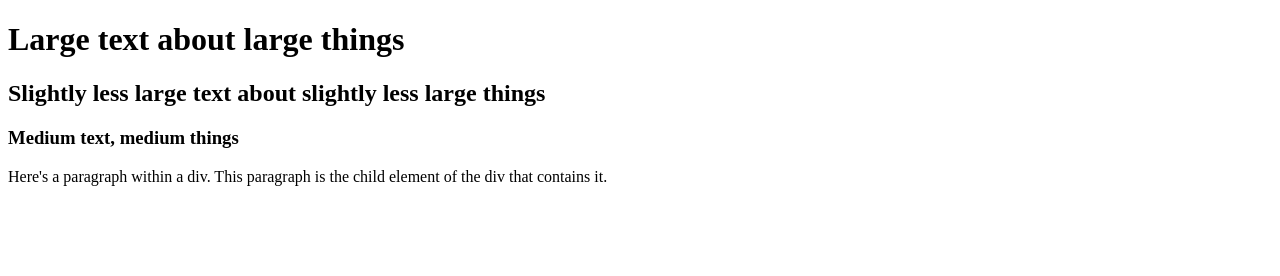
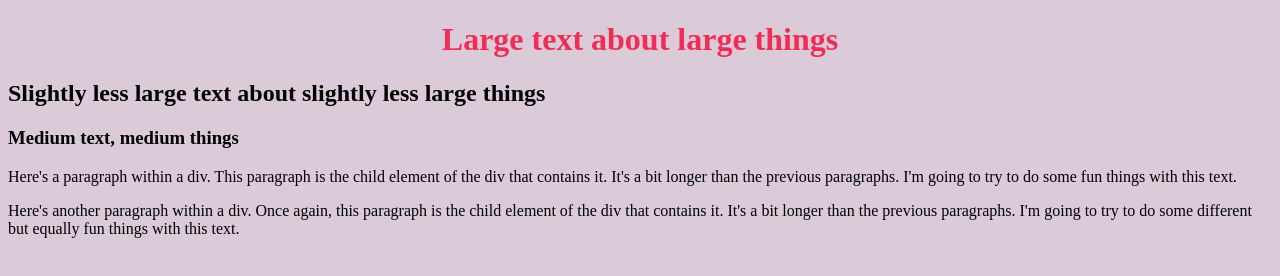
Before and after one commit to ryan-j-parker/practice-repo, a plain HTML site: page index.html in a window 1280 px wide. Drawn offline with Linux system fonts and the light colour scheme.

Commit message:
added more text

```diff
--- a/index.html
+++ b/index.html
@@ -1,11 +1,14 @@
 <!DOCTYPE html>
 <html lang="en">
+
 <head>
     <meta charset="UTF-8">
     <meta http-equiv="X-UA-Compatible" content="IE=edge">
     <meta name="viewport" content="width=device-width, initial-scale=1.0">
+    <link rel="stylesheet" href="style.css">
     <title>Practice</title>
 </head>
+
 <body>
 
     <h1>Large text about large things</h1>
@@ -13,10 +16,14 @@
     <h3>Medium text, medium things</h3>
     <div class="div1">
         <p id="para1">
-            Here's a paragraph within a div. This paragraph is the child element of the div that contains it.
-
+            Here's a paragraph within a div. This paragraph is the child element of the div that contains it. It's a bit
+            longer than the previous paragraphs. I'm going to try to do some fun things with this text.
         </p>
-
+        <p id="para2">
+            Here's another paragraph within a div. Once again, this paragraph is the child element of the div that
+            contains it. It's a bit longer than the previous paragraphs. I'm going to try to do some different but
+            equally fun things with this text.
+        </p>
     </div>
 
 
@@ -33,4 +40,5 @@
 
 
 </body>
+
 </html>
--- a/style.css
+++ b/style.css
@@ -0,0 +1,47 @@
+
+:root {
+    --blue-saphire: #22577A;
+    --red-crayola: #EF2D56;
+    --lavender: #DBCBD8;
+    --light-green: #90ED99;
+    --amber: #FFBD00;
+    --capri: #30C5FF;
+
+}
+
+html {
+    background-color: var(--lavender);
+
+}
+
+h1 {
+    font-family: 'Press Start 2P', 'Arcade Classic', serif;
+    text-align: center;
+    color: var(--red-crayola);
+}
+
+h2 {
+
+
+}
+
+h3 {
+
+
+}
+
+.div1 {
+
+
+}
+
+#para1 {
+
+
+}
+
+#para2 {
+
+
+
+}
```
